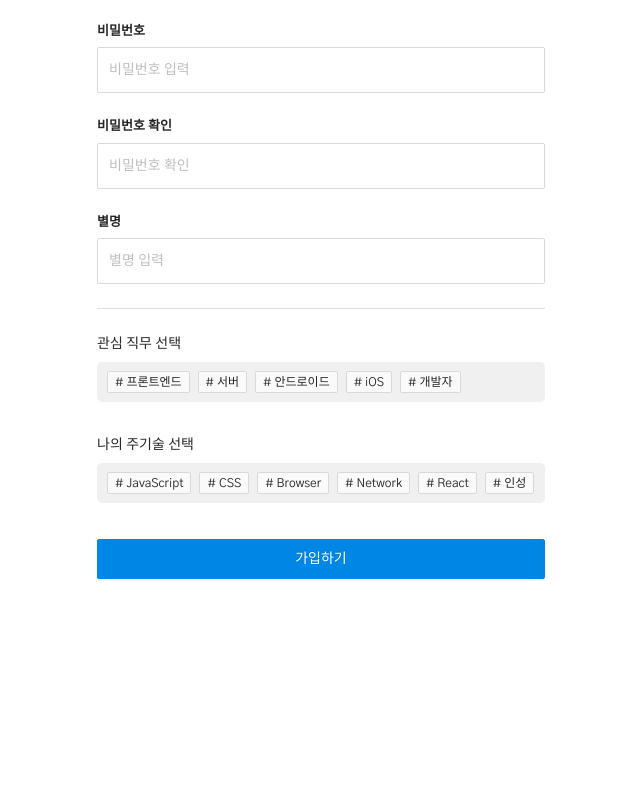
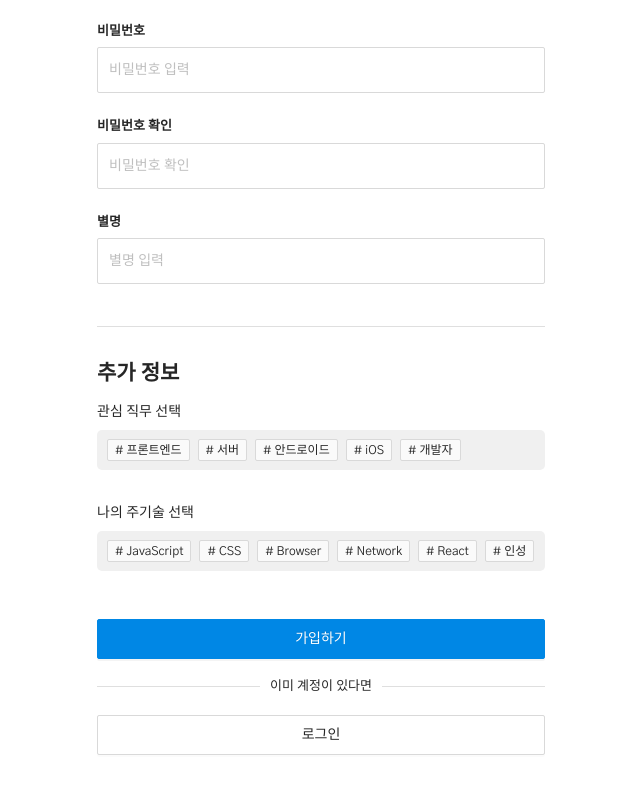
Before and after one commit to togather-view/togather-view-demo, a Next.js app: page /signup in a window 1280 px wide. Shown: the part 260-1054 px from the top of the page, without its empty margins (319-959 px from the left). Before the commit the page ends 991 px from the top, so only its background shows below. Built offline with nearby package versions, Linux system fonts and the light colour scheme; a web font is replaced by a local one.

Commit message:
fix: Add login button in signup

```diff
--- a/src/pages/signup.tsx
+++ b/src/pages/signup.tsx
@@ -54,6 +54,7 @@ function SignUpPage() {
           <div className={styles.line} />
         </div>
         <div className={styles.tagSelectContainer}>
+          <h2>추가 정보</h2>
           <h4>관심 직무 선택</h4>
           <div className={styles.selectContainer}>
             <TagSelectComponent
@@ -83,6 +84,18 @@ function SignUpPage() {
             </Button>
           </a>
         </Link>
+        <div className={styles.divider}>
+          <div className={styles.line} />
+          <div className={styles.contents}>이미 계정이 있다면</div>
+          <div className={styles.line} />
+        </div>
+        <Link href="/login">
+          <a>
+            <Button className={styles.loginButton} size="large">
+              로그인
+            </Button>
+          </a>
+        </Link>
 
         <div className={styles.signupBottom} />
       </div>
--- a/src/styles/pages/Login.module.scss
+++ b/src/styles/pages/Login.module.scss
@@ -37,7 +37,7 @@
     }
 
     .form {
-      //margin-bottom: 36px;
+      margin-bottom: 36px;
 
       .item {
         margin-bottom: 24px;
@@ -72,6 +72,7 @@
       align-items: center;
 
       margin-bottom: 12px;
+      padding: 6px 0;
 
       .contents {
         display: block;
@@ -92,7 +93,7 @@
 .tagSelectContainer {
   text-align: left;
 
-  margin-bottom: 36px;
+  margin-bottom: 48px;
   padding-top: 12px;
 }
 
```
